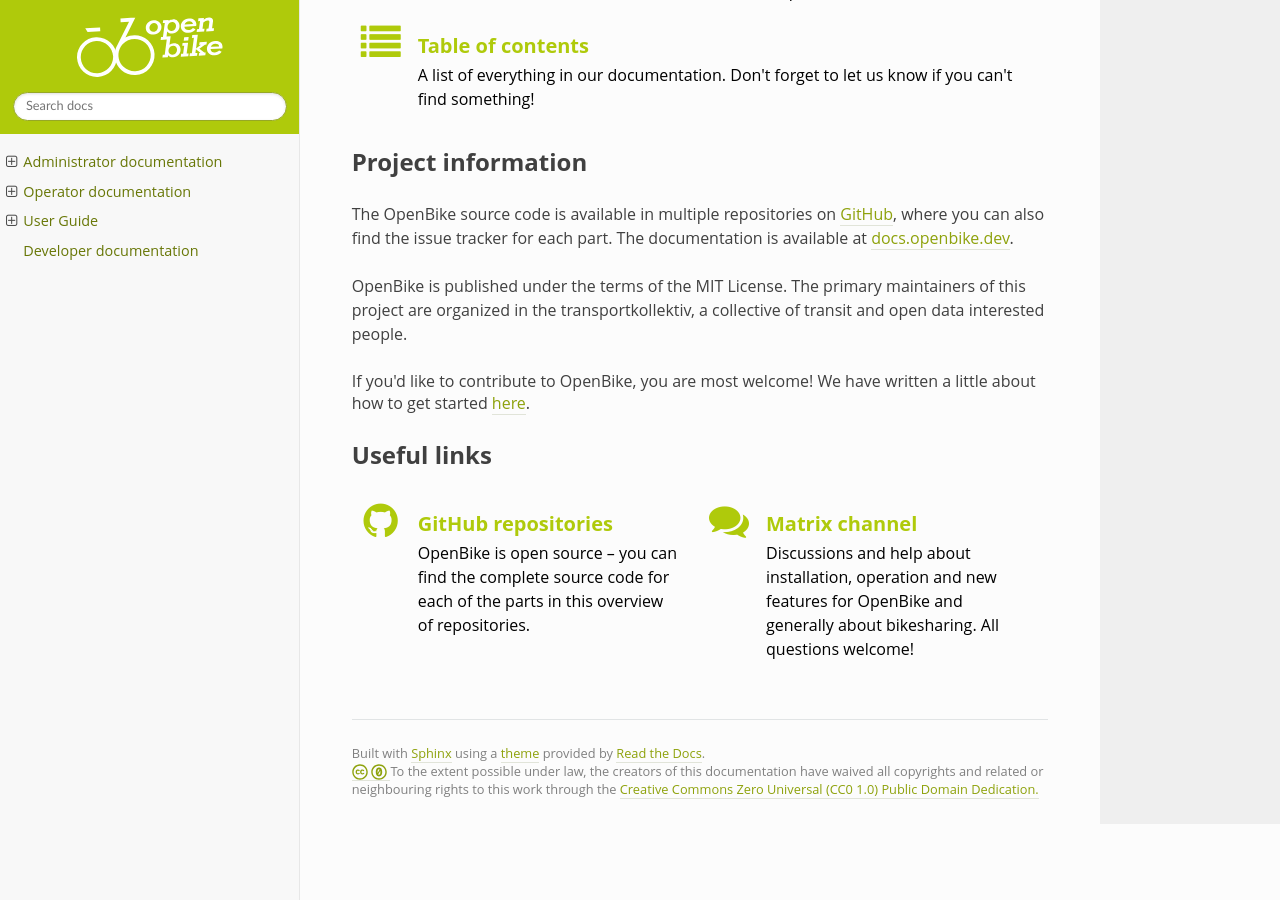
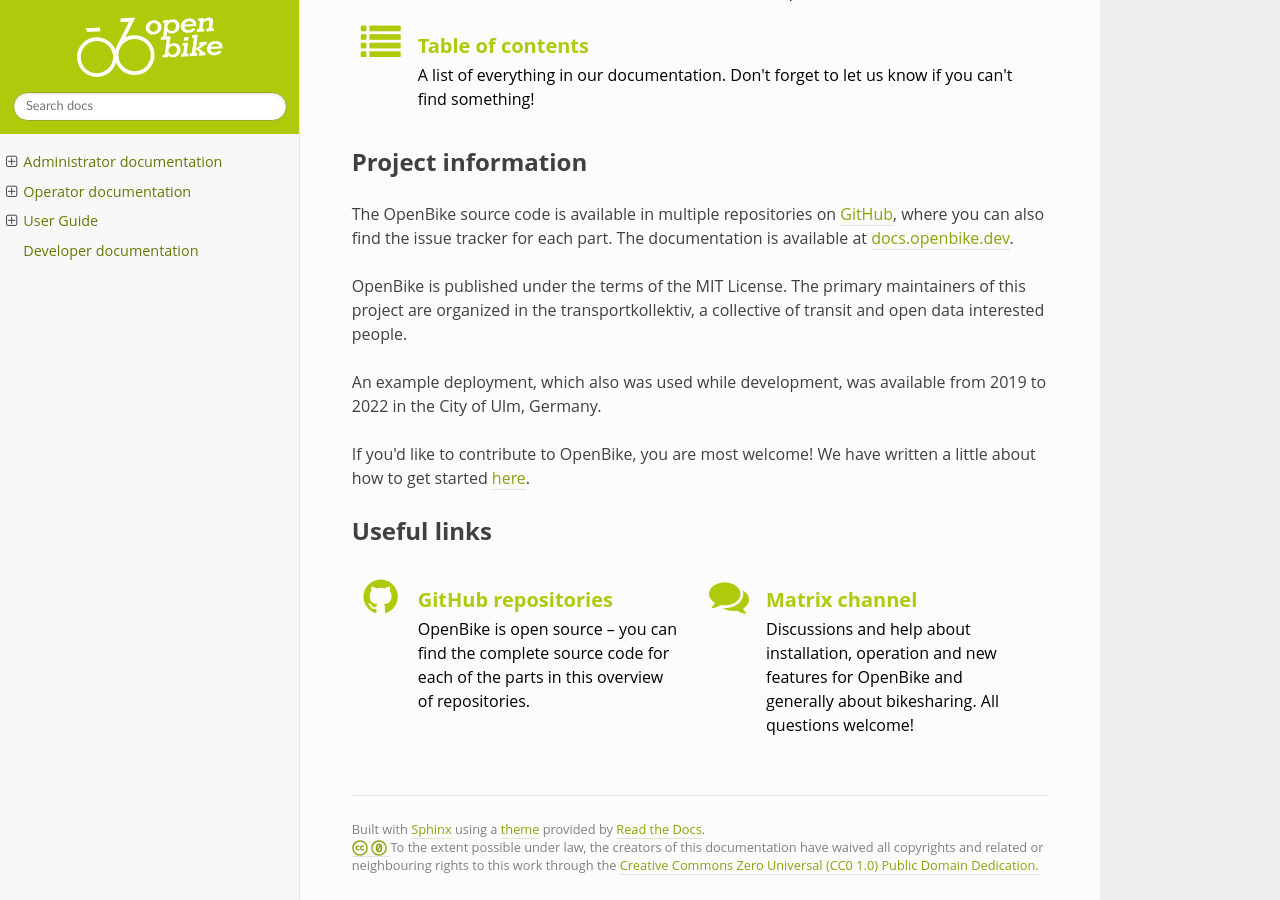
Before and after one commit to transportkollektiv/openbike, a Sphinx documentation site: the page built from docs/index.rst, in a window 1280 px wide and 900 px high, scrolled down 780 px. Built offline with Sphinx 7.4.7 and the Read the Docs theme 2.0.0, drawn with Linux system fonts in a browser that asks for light colours; pages that are not in the unit, such as notebooks, are missing from menus; before the commit the page ends 1604 px from its top, so only the background shows below that.

Commit message:
docs: include reference to ended deployment

```diff
--- a/docs/_templates/index.html
+++ b/docs/_templates/index.html
@@ -102,7 +102,10 @@
     maintainers of this project are organized in the transportkollektiv,
     a collective of transit and open data interested people.</p>
 
-    If you'd like to contribute to OpenBike, you are most welcome! We have written
+    <p>An example deployment, which also was used while development, was available
+    from 2019 to 2022 in the City of Ulm, Germany.</p>
+
+    <p>If you'd like to contribute to OpenBike, you are most welcome! We have written
     a little about how to get started
     <a href="https://docs.openbike.dev/developer/index.html">here</a>.
     </p>
```
